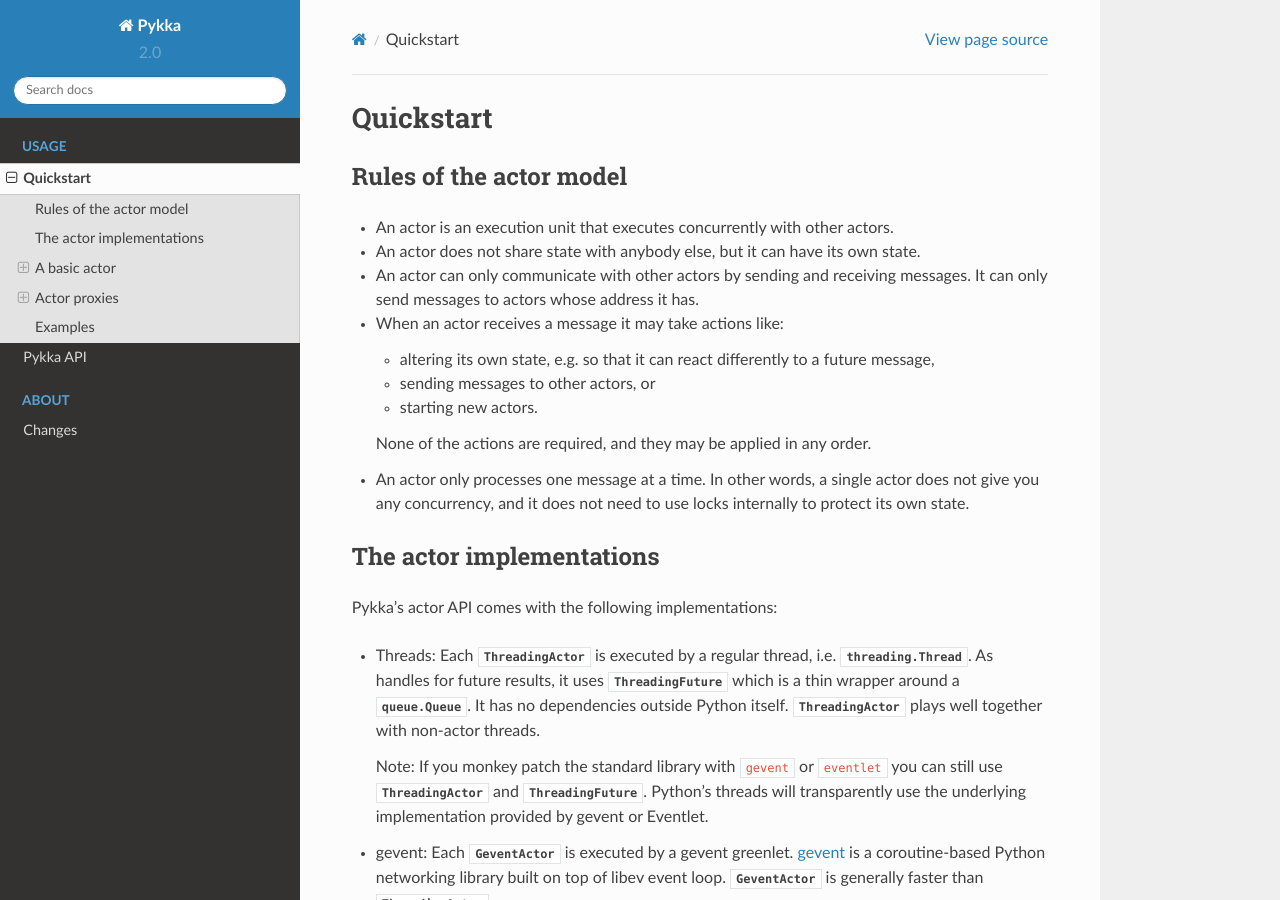
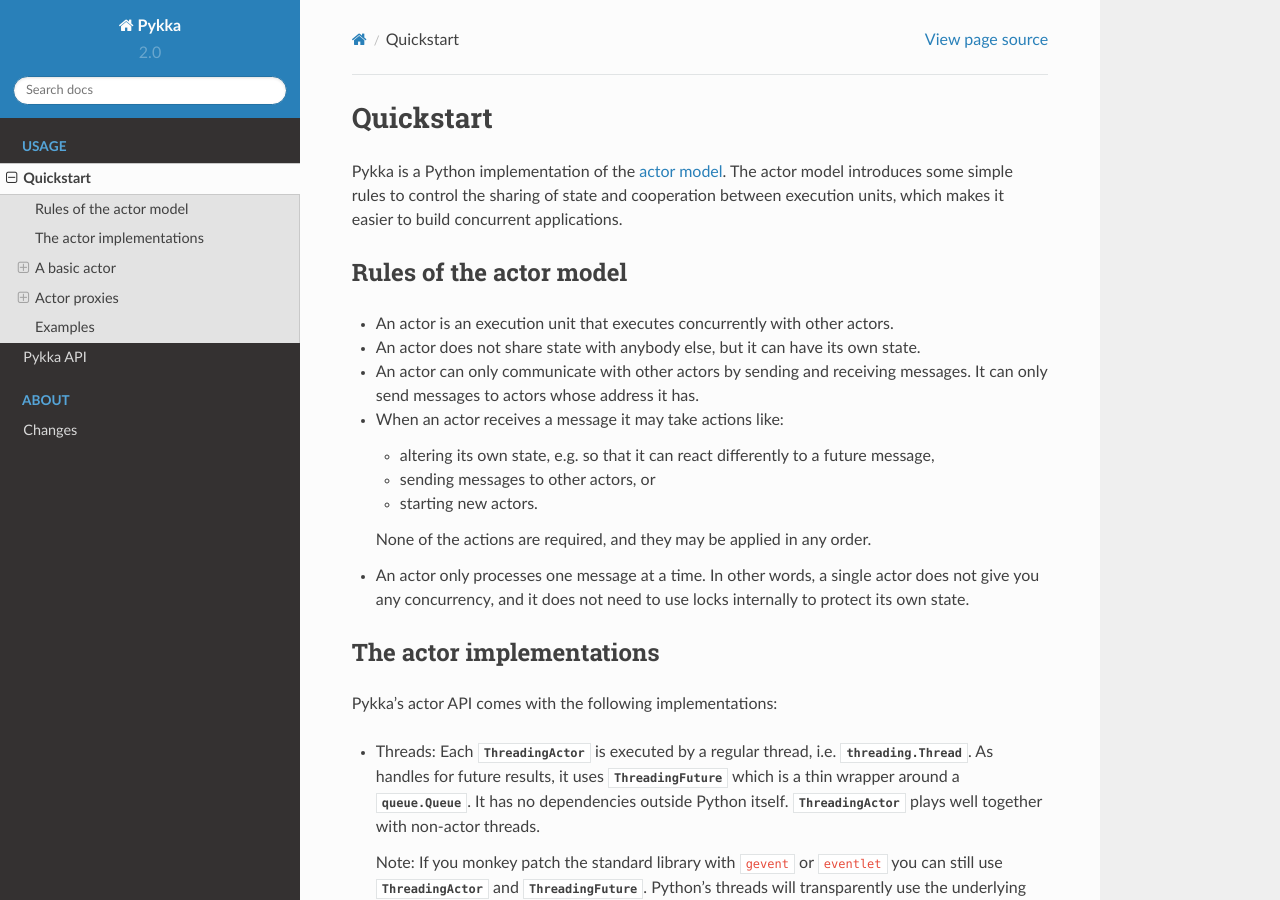
Before and after one commit to jodal/pykka, a Sphinx documentation site: the page built from docs/quickstart.rst, in a window 1280 px wide and 900 px high. Built offline with Sphinx 7.4.7 and the Read the Docs theme 2.0.0, drawn with Linux system fonts in a browser that asks for light colours.

Commit message:
docs: Add quickstart intro

```diff
--- a/docs/quickstart.rst
+++ b/docs/quickstart.rst
@@ -1,6 +1,11 @@
 ==========
 Quickstart
 ==========
+
+Pykka is a Python implementation of the `actor model
+<https://en.wikipedia.org/wiki/Actor_model>`_. The actor model introduces some
+simple rules to control the sharing of state and cooperation between execution
+units, which makes it easier to build concurrent applications.
 
 Rules of the actor model
 ========================
```
